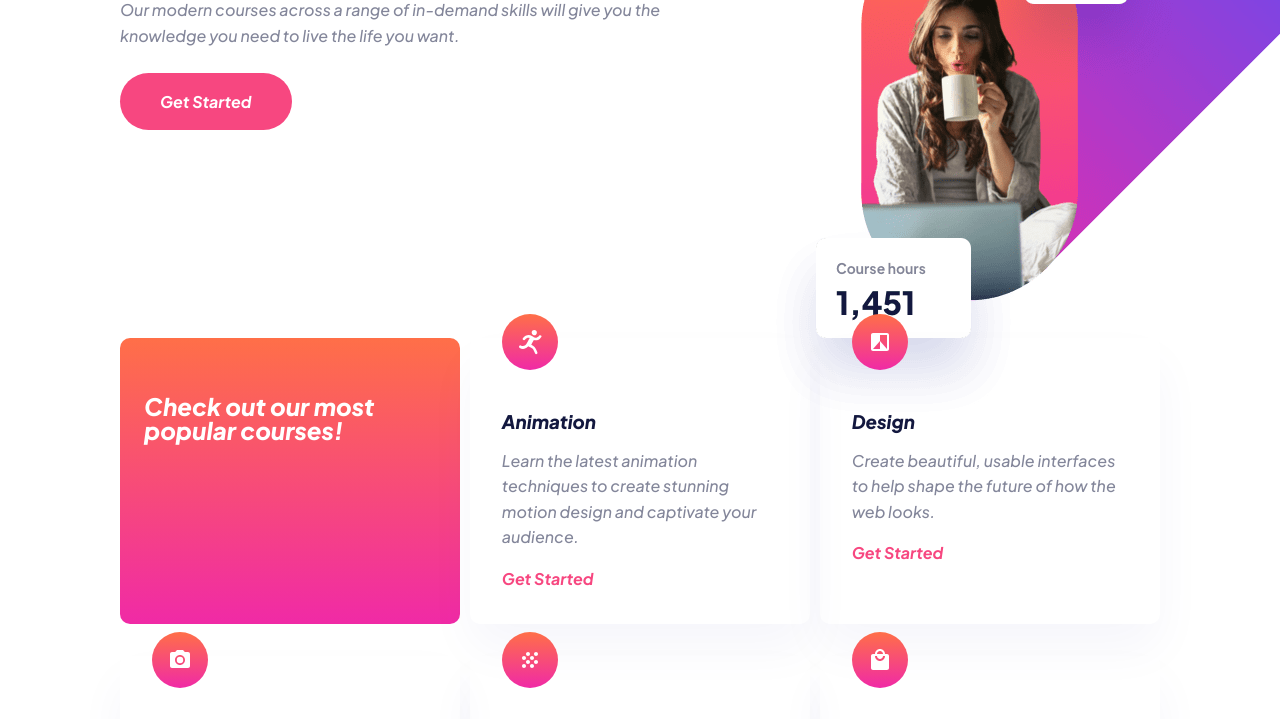
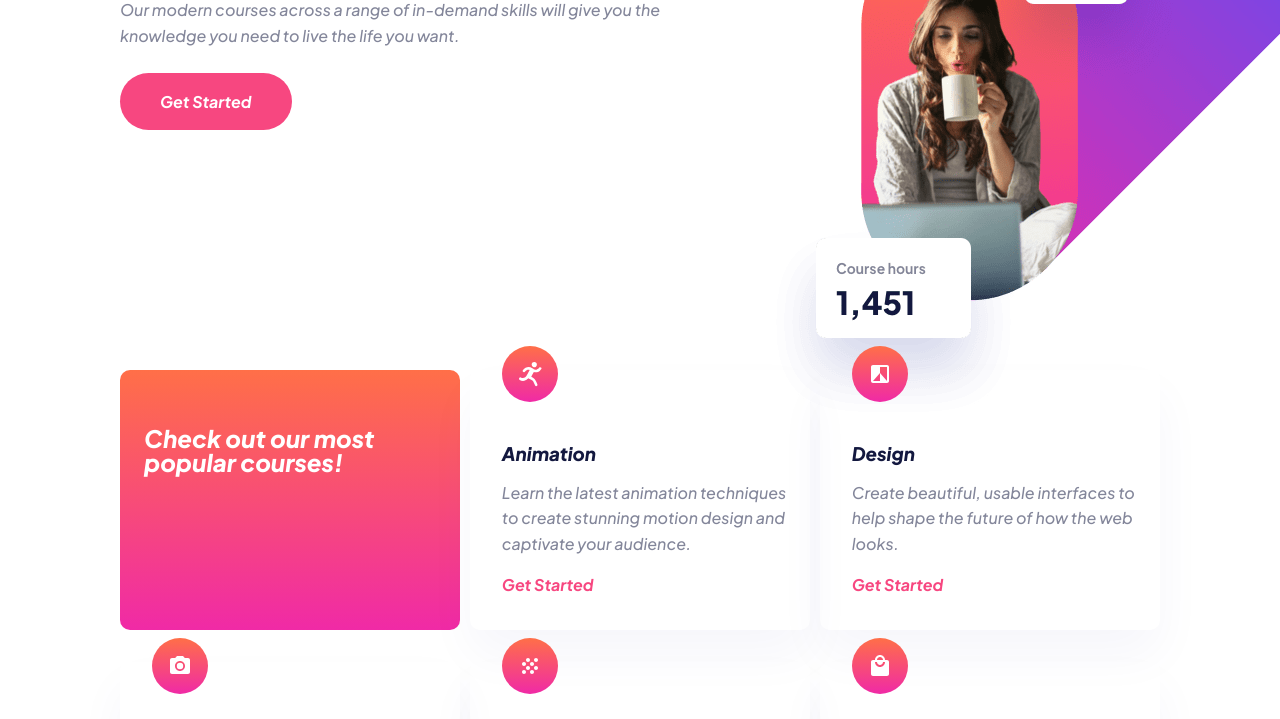
Before and after one commit to Just-ARandomGuy/Skilled-e-learning-landing-page, a website: page starter-code/index.html in a window 1280 px wide. Shown: the part 233-952 px from the top of the page. Drawn offline with Linux system fonts and the light colour scheme.

Commit message:
updated css

```diff
--- a/starter-code/style.css
+++ b/starter-code/style.css
@@ -155,6 +155,7 @@ a {
 .popular-course-preview{
   padding-bottom: 5rem;
 }
+
 .course-preview-grid {
   display: grid;
   grid-template-columns: repeat(auto-fit, minmax(21.125rem, 1fr));
@@ -164,10 +165,7 @@ a {
 
 .course-preview-grid article {
   position: relative;
-  padding-inline: 2rem;
-  padding-top: 3.5rem;
-  padding-bottom: 2rem;
-  height: 100%;
+  padding: 3.5rem 1.31rem 2rem 2rem;
   border-radius: 0.625rem;
   box-shadow: 0 25px 50px 0 rgba(6, 22, 141, 0.04);
 }
@@ -269,7 +267,7 @@ a {
   .intro {
     --flow-spacer: 1.5rem;
     padding-top: 6rem;
-    padding-bottom: 13rem;
+    padding-bottom: 15rem;
   }
 
   .intro__grid {
```
